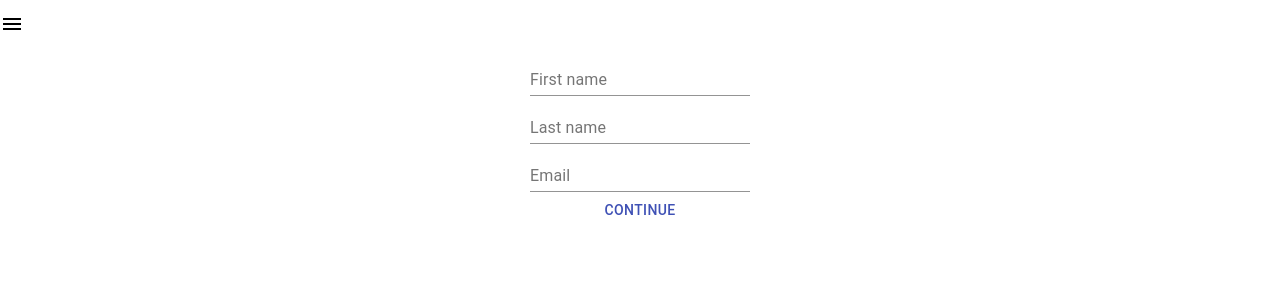
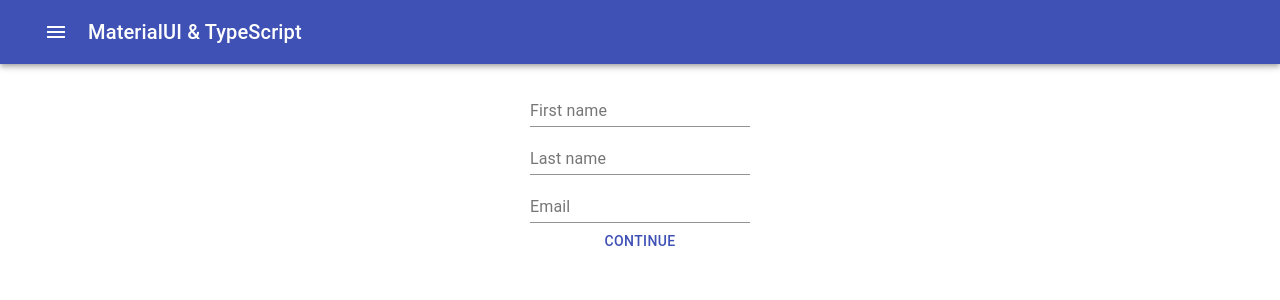
Before and after one commit to alexstulov/react-n-material-ui, a React (Create React App) app: page / in a window 1280 px wide. Shown: the top 300 px of the page. Built offline with nearby package versions, Linux system fonts and the light colour scheme.

Commit message:
Rework navigation styles.

```diff
--- a/src/App.tsx
+++ b/src/App.tsx
@@ -10,39 +10,50 @@ import IconButton from '@material-ui/core/IconButton'
 import Menu from '@material-ui/core/Menu';
 import MenuItem from '@material-ui/core/MenuItem';
 import MenuIcon from '@material-ui/icons/Menu';
-import {Link} from 'react-router-dom';
+import Typography from '@material-ui/core/Typography';
+import Toolbar from '@material-ui/core/Toolbar';
+import { Link } from 'react-router-dom';
 
-import {BrowserRouter, Route, Switch} from 'react-router-dom';
+import { BrowserRouter, Route, Switch } from 'react-router-dom';
+import { Theme, createStyles, makeStyles } from '@material-ui/core';
 
-function App() {
+const useStyles = makeStyles((theme: Theme) => createStyles({
+    appBar: {
+        marginBottom: '15px'
+    },
+    menuButton: {
+        margin: theme.spacing(1),
+    },
+    title: {
+        flexGrow: 1
+    }
+}));
+
+const App: React.FC<{}> = () => {
+    const classes = useStyles();
     const [showMenu, setShowMenu] = React.useState(false);
 
     const newRef = React.useRef<HTMLDivElement | null>(null);
-    const [anchorEl, setAnchorEl] = React.useState();
+    const [anchorEl, setAnchorEl] = React.useState<HTMLDivElement | null>();
     React.useEffect(() => {
         setAnchorEl(newRef.current);
     }, []);
 
+
     const toggleMenu = () => {
-        setShowMenu(!showMenu);
-    }
-    const handleClick = () => {
-        setShowMenu(!showMenu);
-    }
-
-    const handleClose = () => {
         setShowMenu(!showMenu);
     }
 
     return (
         <BrowserRouter>
             <header>
-                <div ref={newRef}>
-                    <IconButton edge="start" color="inherit" aria-label="menu" onClick={toggleMenu}>
+                <AppBar title="Main menu" position="static" className={classes.appBar}>
+                    <Toolbar>
+                        <span ref={newRef}>
+                        <IconButton edge="start" className={classes.menuButton} onClick={toggleMenu} color="inherit" aria-label="menu">
                             <MenuIcon />
                         </IconButton>
-                </div>
-                <AppBar title='Main menu' position='relative'>
+                        </span>
                         <Menu
                             id="simple-menu"
                             anchorEl={anchorEl}
@@ -54,15 +65,17 @@ function App() {
                             <MenuItem onClick={toggleMenu}><Link to="/user-form">Multi-step form</Link></MenuItem>
                             <MenuItem onClick={toggleMenu}><Link to="/github-profile">Github profile</Link></MenuItem>
                         </Menu>
+                        <Typography variant="h6" className={classes.title}>MaterialUI & TypeScript</Typography>
+                    </Toolbar>
                 </AppBar>
             </header>
             <main className="App">
                 <Switch>
-                    <Route path="/" component={UserForm} exact/>
-                    <Route path="/promise" component={PromiseComponent}/>
-                    <Route path="/user-form" component={UserForm}/>
-                    <Route path="/github-profile" component={GithubProfile}/>
-                    <Route component={Error}/>
+                    <Route path="/" component={UserForm} exact />
+                    <Route path="/promise" component={PromiseComponent} />
+                    <Route path="/user-form" component={UserForm} />
+                    <Route path="/github-profile" component={GithubProfile} />
+                    <Route component={Error} />
                 </Switch>
             </main>
         </BrowserRouter>
```
Lines whose indentation alone changed are shown as unchanged.
